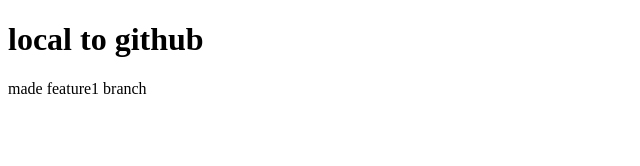
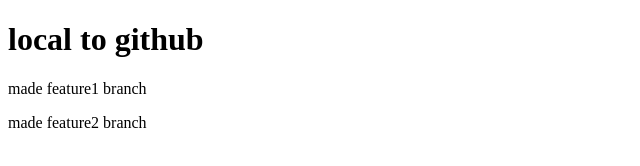
Before and after one commit to keval-7t/local, a plain HTML site: page index.html in a window 1280 px wide. Shown: the whole page, without its empty margins (0-640 px from the left). Drawn offline with Linux system fonts and the light colour scheme.

Commit message:
add feature2 branch

```diff
--- a/index.html
+++ b/index.html
@@ -8,5 +8,6 @@
 <body>
     <h1>local to github</h1>
     <p>made feature1 branch</p>
+    <p>made feature2 branch</p>
 </body>
 </html>
```
